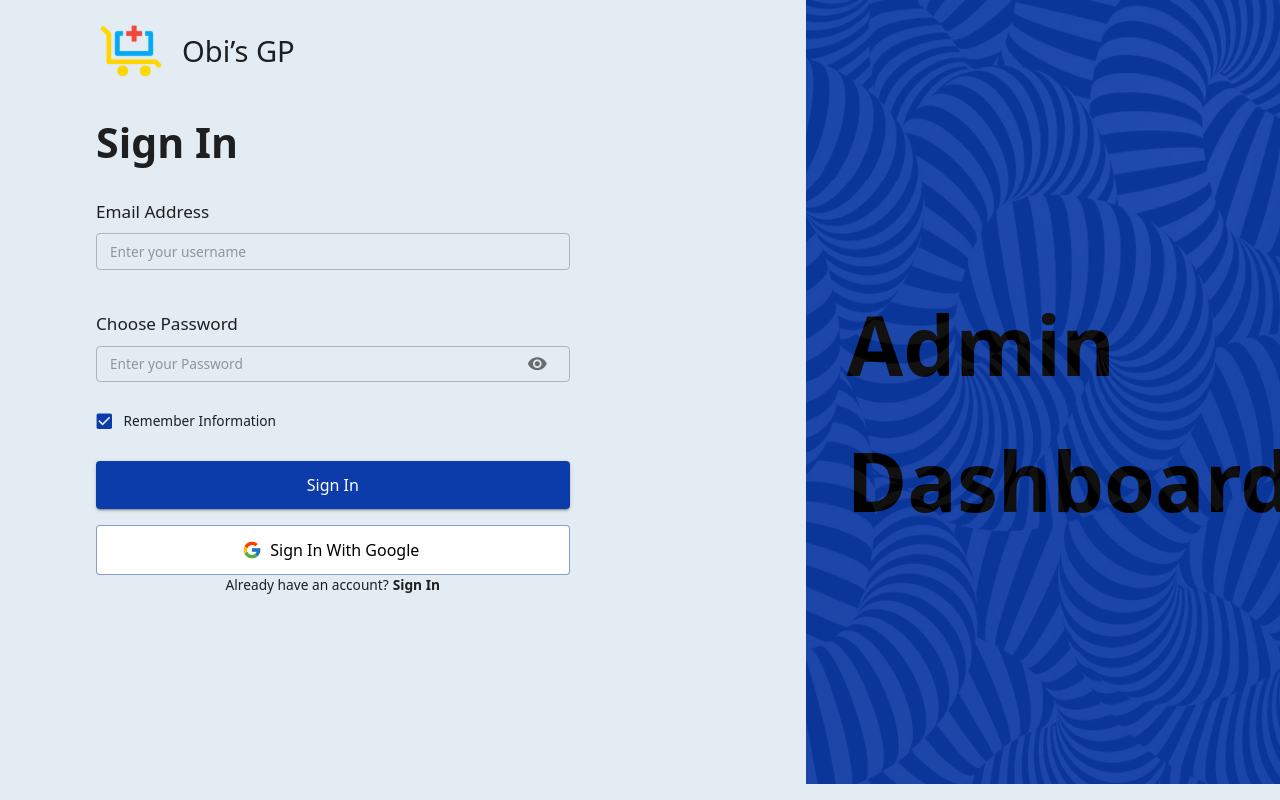
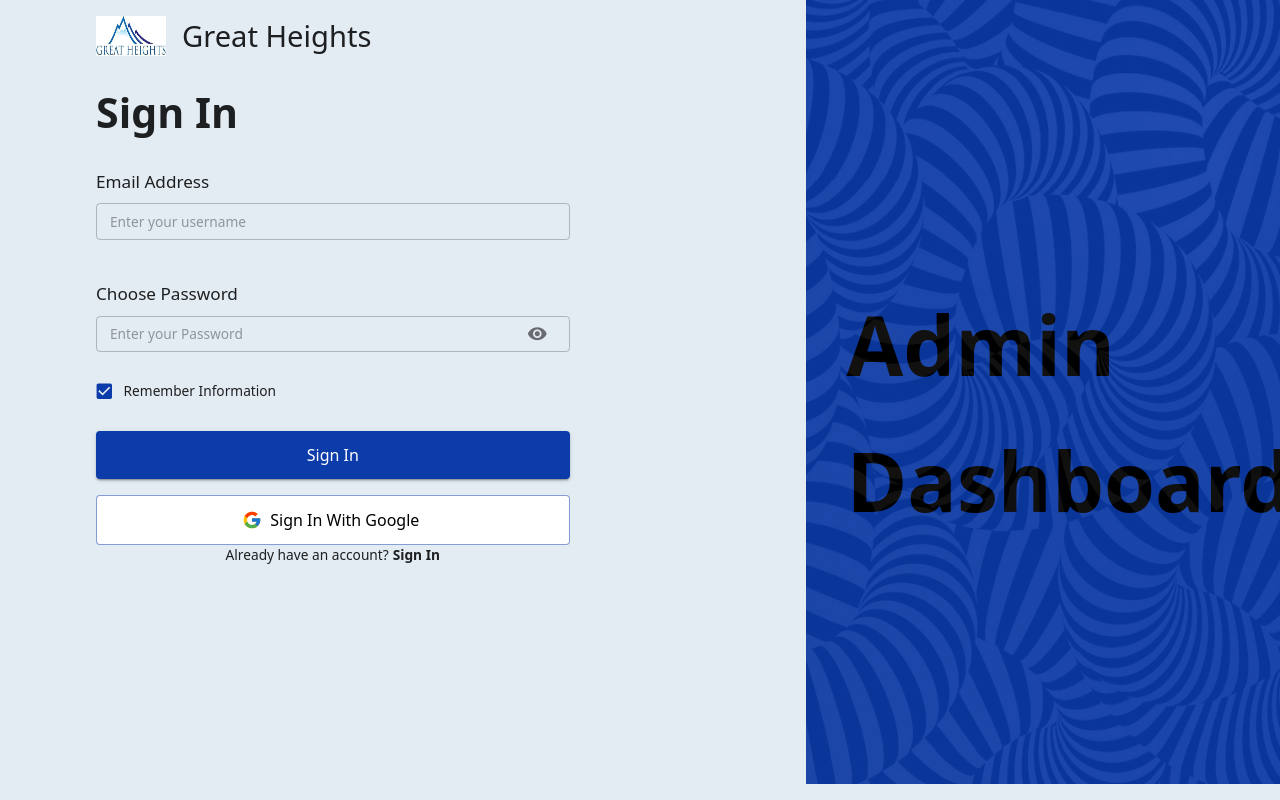
Before and after one commit to NickEinstein/pharmacyproject, a React (Create React App) app: page / in a window 1280 px wide. Built offline with nearby package versions, Linux system fonts and the light colour scheme; no server answers.

Commit message:
logo update

```diff
--- a/src/common/LoginHeader.js
+++ b/src/common/LoginHeader.js
@@ -3,6 +3,7 @@ import ReactDOM from 'react-dom';
 // import trustedBy1 from './images/Vector.png'
 import toDoorLogo from "images/Ellipse 30.png";
 import logoz from "images/obiPharmLogo.svg";
+import logow from "images/sidebar/logoHeight.jpg";
 import trustedBy3 from '../images/Rectangle 78.png'
 // import trustedBy3 from './images/trustedBy-3.png'
 // import trustedBy4 from './images/trustedBy-4.png'
@@ -21,8 +22,8 @@ const LoginHeader = (prop) => {
         <div className="flex items-center">
           <div className="flex relative items-center">
             <img
-              src={logoz}
-              style={{ width: "70px" }}
+              src={logow}
+              style={{ width: "70px", height:'40px' }}
               alt="softwork logo"
               className="cursor-pointer"
               onClick={redirect}
@@ -40,7 +41,7 @@ const LoginHeader = (prop) => {
 
               //   style={{ color: "0C3BAA", marginLeft: "1px" }}
             >
-              Obi’s GP
+              Great Heights
             </Typography>
           </div>
         </div>
```
Also changed, not shown: src/images/sidebar/logoHeight.jpg (added).
